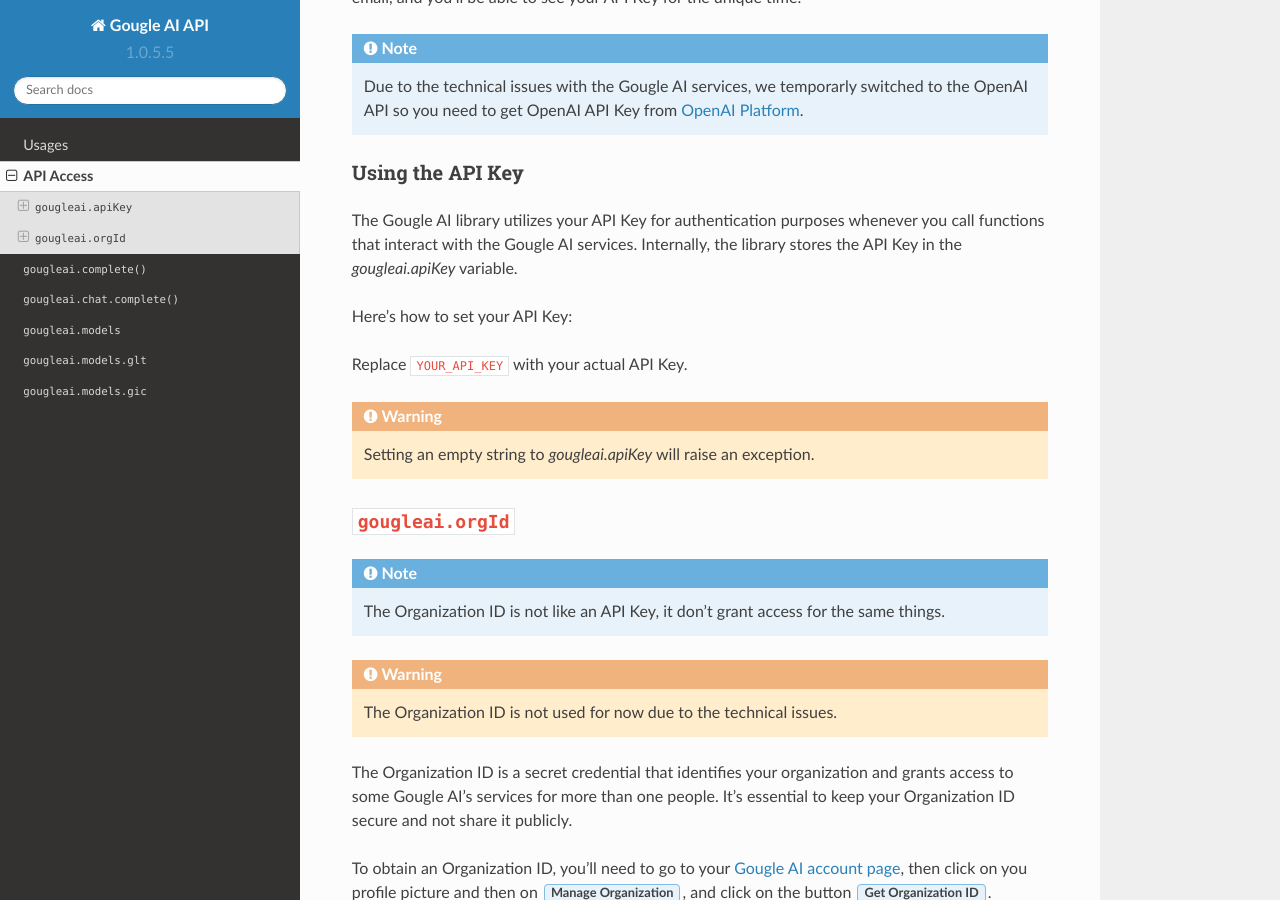
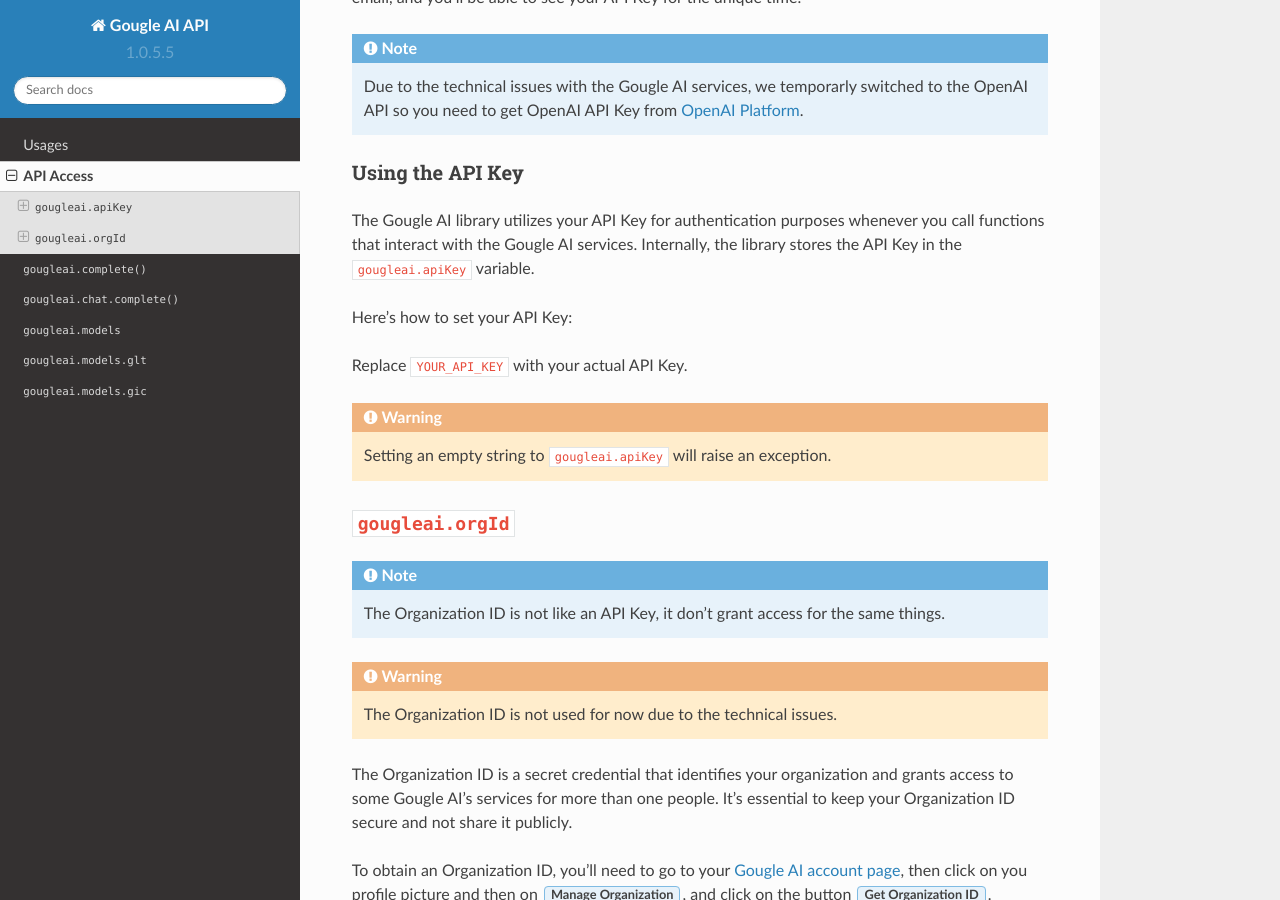
Before and after one commit to gougle-official/gougleai-docs, a Sphinx documentation site: the page built from docs/source/api-access.rst, in a window 1280 px wide and 900 px high, scrolled down 695 px. Built offline with Sphinx 7.4.7 and the Read the Docs theme 2.0.0, drawn with Linux system fonts in a browser that asks for light colours.

Commit message:
Fixed some little mistakes.

```diff
--- a/docs/source/api-access.rst
+++ b/docs/source/api-access.rst
@@ -24,7 +24,7 @@
 Using the API Key
 ~~~~~~~~~~~~~~~~~
 
-The Gougle AI library utilizes your API Key for authentication purposes whenever you call functions that interact with the Gougle AI services. Internally, the library stores the API Key in the `gougleai.apiKey` variable.
+The Gougle AI library utilizes your API Key for authentication purposes whenever you call functions that interact with the Gougle AI services. Internally, the library stores the API Key in the ``gougleai.apiKey`` variable.
 
 Here's how to set your API Key:
 
@@ -36,7 +36,7 @@
 Replace ``YOUR_API_KEY`` with your actual API Key.
 
 .. warning::
-	Setting an empty string to `gougleai.apiKey` will raise an exception.
+	Setting an empty string to ``gougleai.apiKey`` will raise an exception.
 
 ``gougleai.orgId``
 ------------------
@@ -59,7 +59,7 @@
 Using the Organization ID
 ~~~~~~~~~~~~~~~~~~~~~~~~~
 
-The Gougle AI library utilizes your Organization ID for authentication purposes whenever you call some functions that interact with some Gougle AI services. Internally, the library stores the Organization ID in the `gougleai.orgId` variable.
+The Gougle AI library utilizes your Organization ID for authentication purposes whenever you call some functions that interact with some Gougle AI services. Internally, the library stores the Organization ID in the ``gougleai.orgId`` variable.
 
 Here's how to set your Organization ID:
 
```
